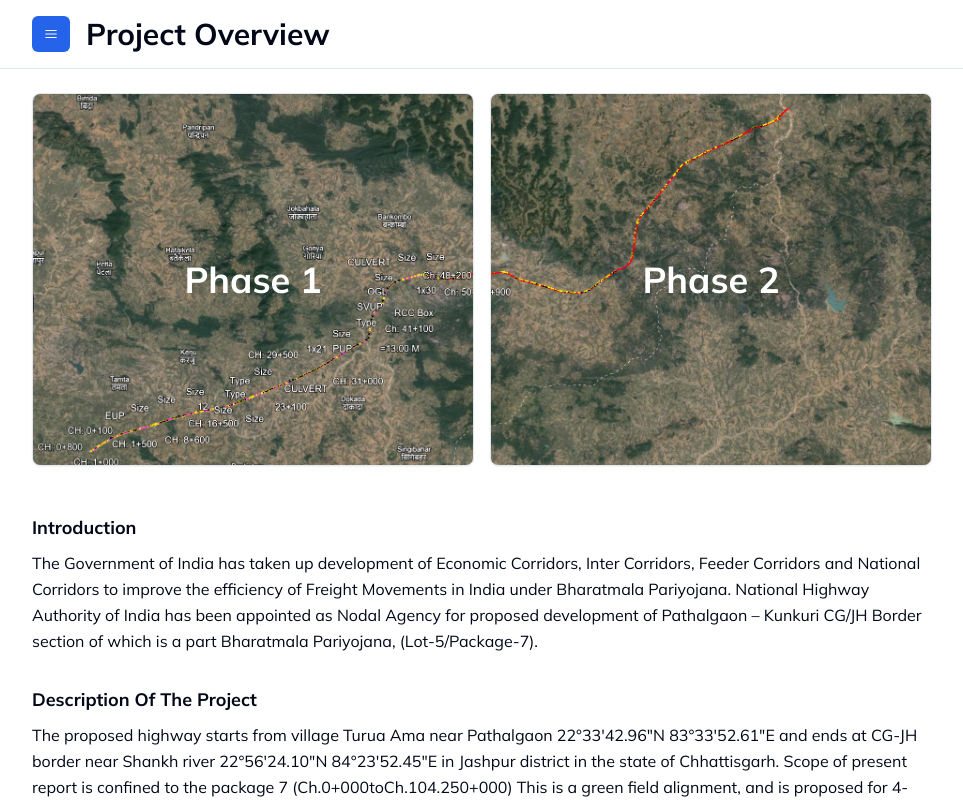
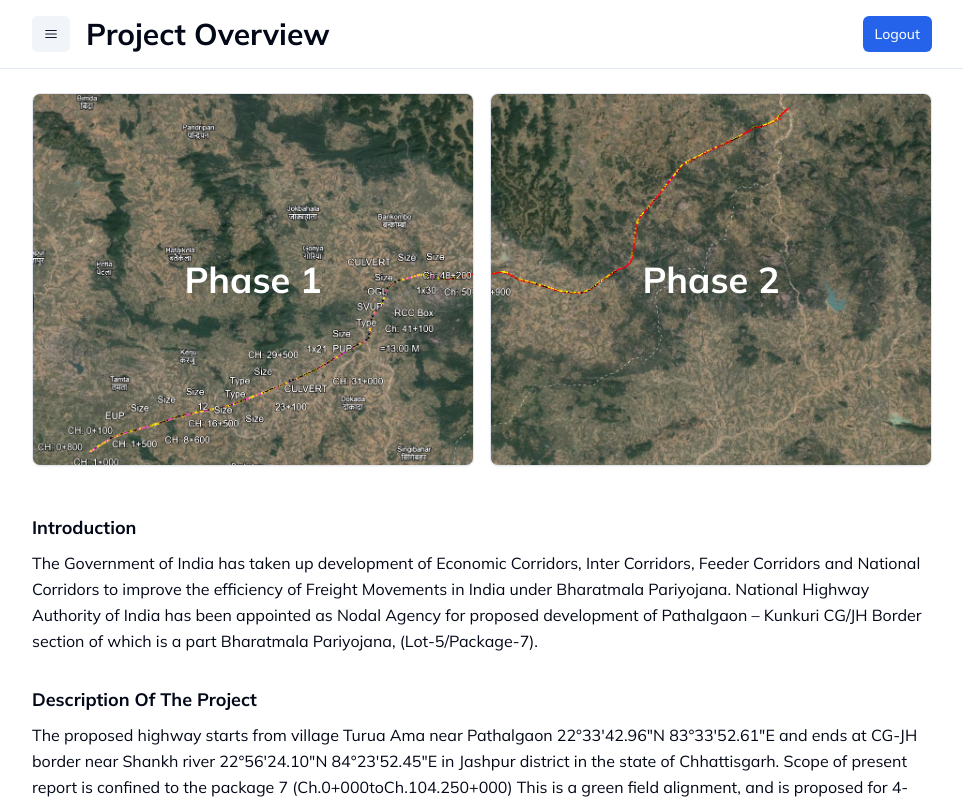
Before and after one commit to Soumyarian98/national-highway-project, a React (Vite) app: page / in a window 1280 px wide. Shown: the top 800 px of the page, without its empty margins (158-1121 px from the left). Built offline with nearby package versions, Linux system fonts and the light colour scheme; sample sign-in values are in the browser's storage.

Commit message:
Added login

```diff
--- a/src/layout/dashboard-layout/index.tsx
+++ b/src/layout/dashboard-layout/index.tsx
@@ -2,7 +2,7 @@ import { Button } from "@/components/ui/button";
 import Sidebar from "./sidebar";
 import { FiMenu } from "react-icons/fi";
 import { useSidebar } from "@/hooks/use-sidebar";
-import { useLocation } from "react-router-dom";
+import { useLocation, useNavigate } from "react-router-dom";
 import { routeTitles } from "@/routes";
 import clsx from "clsx";
 
@@ -14,7 +14,9 @@ interface DashboardLayoutProps {
 const DashboardLayout = ({ children, contained }: DashboardLayoutProps) => {
   const { isOpen, toggleSidebar } = useSidebar();
   const location = useLocation();
+  const navigate = useNavigate();
   const currentPath = location.pathname;
+
   return (
     <div className="grid grid-cols-12 h-full">
       {isOpen && (
@@ -26,11 +28,12 @@ const DashboardLayout = ({ children, contained }: DashboardLayoutProps) => {
         <div className="flex items-center gap-4 p-4 border-b">
           <div
             className={clsx(
-              "flex items-center gap-4",
+              "flex items-center gap-4 justify-between",
               contained ? "w-[900px] mx-auto" : "w-full"
             )}>
+            <div className="flex items-center gap-4">
               {!isOpen && (
-              <Button size="sm" variant="default" onClick={toggleSidebar}>
+                <Button size="sm" variant="secondary" onClick={toggleSidebar}>
                   <FiMenu />
                 </Button>
               )}
@@ -38,6 +41,16 @@ const DashboardLayout = ({ children, contained }: DashboardLayoutProps) => {
                 {/*@ts-ignore*/}
                 {routeTitles[currentPath]}
               </h1>
+            </div>
+            <Button
+              size="sm"
+              variant="default"
+              onClick={() => {
+                localStorage.removeItem("isLoggedIn");
+                navigate("/login");
+              }}>
+              Logout
+            </Button>
           </div>
         </div>
         <div className="p-6">{children}</div>
--- a/src/layout/dashboard-layout/sidebar.tsx
+++ b/src/layout/dashboard-layout/sidebar.tsx
@@ -12,7 +12,7 @@ const Sidebar = () => {
   return (
     <div className="h-full flex flex-col gap-4 border-r">
       <div className="px-4 py-6 flex justify-end">
-        <Button size="sm" onClick={toggleSidebar}>
+        <Button size="sm" variant="secondary" onClick={toggleSidebar}>
           <FiX />
         </Button>
       </div>
--- a/src/pages/login.tsx
+++ b/src/pages/login.tsx
@@ -13,7 +13,11 @@ import {
 } from "@/components/ui/form";
 import { Button } from "@/components/ui/button";
 import { Input } from "@/components/ui/input";
-import { toast } from "@/components/ui/use-toast";
+import { toast } from "sonner";
+
+const sampleCredentials: { [key: string]: string } = {
+  "root@gmail.com": "password",
+};
 
 const formSchema = z.object({
   email: z.string().email().min(2).max(50).nonempty(),
@@ -31,8 +35,16 @@ function Login() {
   });
 
   function onSubmit(values: z.infer<typeof formSchema>) {
-    console.log(values);
-    toast({ title: "Login Successful" });
+    if (!sampleCredentials[values.email]) {
+      toast.error("Invalid Email");
+      return;
+    }
+    if (sampleCredentials[values.email] !== values.password) {
+      toast.error("Invalid Password");
+      return;
+    }
+    toast.success("Login Successful");
+    localStorage.setItem("isLoggedIn", "true");
     navigate("/");
   }
   return (
--- a/src/routes.tsx
+++ b/src/routes.tsx
@@ -1,9 +1,16 @@
-import { createBrowserRouter } from "react-router-dom";
+import { createBrowserRouter, redirect } from "react-router-dom";
 import Login from "@/pages/login";
 import Home from "./pages";
 import Timeline from "./pages/timeline";
 import ChainageDescription from "./pages/chainage-description";
 import Phase from "./pages/phase";
+
+const loader = async () => {
+  if (!localStorage.getItem("isLoggedIn")) {
+    return redirect("/login");
+  }
+  return null;
+};
 
 export const router = createBrowserRouter([
   {
@@ -13,18 +20,22 @@ export const router = createBrowserRouter([
   {
     path: "/",
     element: <Home />,
+    loader,
   },
   {
     path: "/timeline",
     element: <Timeline />,
+    loader,
   },
   {
     path: "/phase",
     element: <Phase />,
+    loader,
   },
   {
     path: "/chainage-description",
     element: <ChainageDescription />,
+    loader,
   },
 ]);
 
```
Lines whose indentation alone changed are shown as unchanged.
